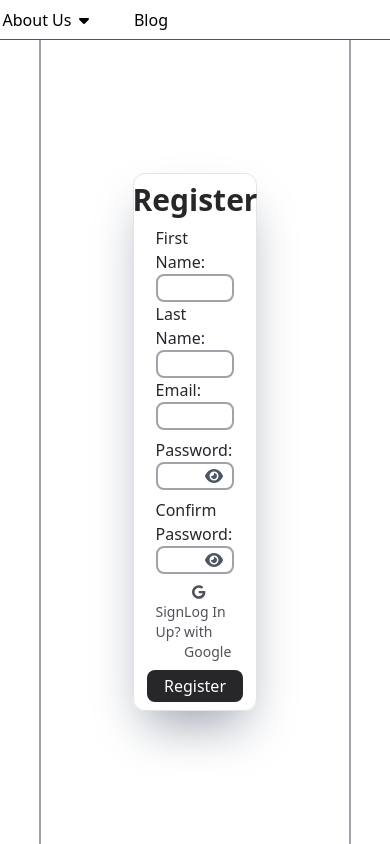
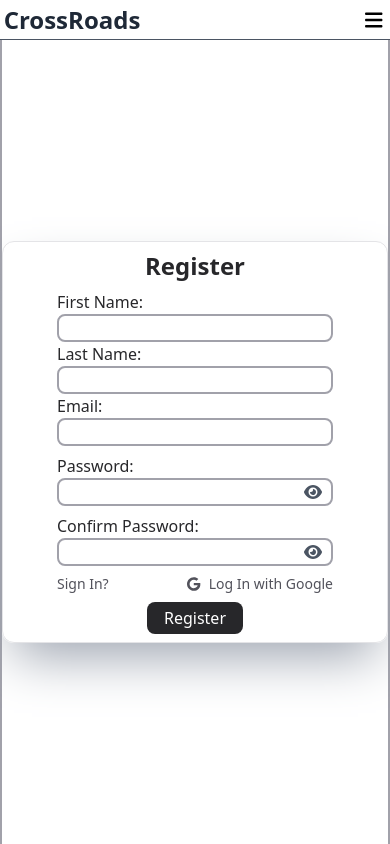
Before and after one commit to JohnIvn/CrossRoads, a React (Vite) app in the folder Frontend/: page /crossroad/register in a window 390 px wide. Built offline with nearby package versions, Linux system fonts and the light colour scheme.

Commit message:
fixed page responsiveness exception with the header

```diff
--- a/Frontend/src/pages/Account/Login.jsx
+++ b/Frontend/src/pages/Account/Login.jsx
@@ -19,7 +19,7 @@ export default function Login() {
 		>
 
 			<form
-				className="flex flex-col justify-center items-center w-2/5 gap-2 border border-zinc-200 h-2/5 p-2 shadow-2xl shadow-gray-400 rounded-xl"
+				className="flex flex-col justify-center items-center w=3/5 md:w-2/5 gap-2 border border-zinc-200 h-auto p-2 shadow-2xl shadow-gray-400 rounded-xl"
 				action=""
 			>
 
--- a/Frontend/src/pages/Account/Register.jsx
+++ b/Frontend/src/pages/Account/Register.jsx
@@ -11,18 +11,17 @@ export default function Register() {
 		setVisible(prev => !prev)
 	}
 
-
 	return (
 
 		<section
 			className='flex flex-col justify-center items-center w-full h-full border-zinc-400 border-x-2'
 		>
 			<form
-				className="flex flex-col justify-center items-center w-2/5 gap-2 border border-zinc-200 h-auto p-2 shadow-2xl shadow-gray-400 rounded-xl"
+				className="flex flex-col justify-center items-center w-full md:w-2/5 gap-2 border border-zinc-200 h-auto p-2 shadow-2xl shadow-gray-400 rounded-xl transition-all duration-300"
 				action=""
 			>
 				<h1
-					className='flex text-center justify-center items-center flex-wrap text-3xl font-bold text-zinc-800'
+					className='flex text-center justify-center items-center flex-wrap text-2xl md:text-3xl font-bold text-zinc-800 transition-all duration-300'
 				>
 					Register
 				</h1>
@@ -131,9 +130,9 @@ export default function Register() {
 				>
 					<Link
 						className="font-medium text-sm transition-all duration-300 text-zinc-600 hover:text-zinc-950"
-						to='/crossroad/register'
+						to='/crossroad/login'
 					>
-						Sign Up?
+						Sign In?
 					</Link>
 
 					<Link
--- a/Frontend/src/pages/Capture/Capture.jsx
+++ b/Frontend/src/pages/Capture/Capture.jsx
@@ -8,7 +8,7 @@ export default function Capture() {
 			className='flex flex-col justify-center items-center w-full h-full border-zinc-400 border-x-2 gap-4'
 		>
 			<h1
-				className='flex text-center justify-center items-center flex-wrap w-1/3 h-24 text-5xl font-bold text-zinc-800'
+				className='flex text-center justify-center items-center flex-wrap w-64 lg:w-96 h-auto text-3xl lg:text-5xl font-bold text-zinc-800 transition-all'
 			>
 				Connect to stores around the Globe
 			</h1>
--- a/Frontend/src/pages/Capture/CaptureRouter.jsx
+++ b/Frontend/src/pages/Capture/CaptureRouter.jsx
@@ -11,7 +11,7 @@ export default function CaptureRouter() {
 		>
 			<CaptureHeader />
 			<div
-				className='flex flex-col justify-start items-center w-4/5 h-full mt-10'
+				className='flex flex-col justify-start items-center w-full lg:w-4/5 h-full mt-10 transition-all duration-300'
 			>
 				<Routes>
 					<Route path="" element={<Capture/>} />
--- a/Frontend/src/partials/CaptureHeader.jsx
+++ b/Frontend/src/partials/CaptureHeader.jsx
@@ -1,11 +1,9 @@
 import { FontAwesomeIcon } from '@fortawesome/react-fontawesome';
-import { faCaretDown, faCaretUp } from '@fortawesome/free-solid-svg-icons';
+import { faBars, faCaretDown, faCaretUp } from '@fortawesome/free-solid-svg-icons';
 import { useState } from 'react';
 import { Link } from 'react-router-dom';
-
 export default function CaptureHeader() {
 	const [activeDropdown, setActiveDropdown] = useState(null);
-
 	const headerButtons = [
 		{
 			label: 'Services',
@@ -24,21 +22,31 @@ export default function CaptureHeader() {
 	const toggleMenu = (index) => {
 		setActiveDropdown((prevIndex) => (prevIndex === index ? null : index));
 	};
+
+	const toggleSmallMenu = () => {
+		setSmallDropdown(smallDropdown => !smallDropdown)
+	}
+
 	return (
 
 		<header
 			className="flex flex-col justify-start items-center w-full border-b border-b-gray-600 transition-all duration-300 overflow-hidden fixed backdrop-blur-md"
 			style={{ height: activeDropdown !== null ? '16rem' : '2.5rem' }}
 		>
-			<div className="flex justify-center items-center w-full h-10 gap-96">
-				<div className="flex justify-start items-center h-10 gap-2 w-auto">
+			<div
+				className="flex justify-between lg:justify-between items-center w-full lg:w-3/4 h-10 transition-all duration-300"
+			>
+				<div
+					className="flex justify-start items-center h-10 gap-2 w-auto"
+
+				>
 					<Link className="flex justify-center items-center w-36 text-gray-800 text-2xl font-bold" to="/crossroad">
 						CrossRoads
 					</Link>
 					{headerButtons.map((item, index) => (
 						<button
 							key={index}
-							className="flex justify-center items-center w-32 h-4/5 gap-2 font-medium text-black rounded-lg outline-none  hover:bg-gray-600 hover:text-white transition-all duration-500"
+							className="hidden md:flex justify-center items-center w-auto p-4 lg:w-32 lg:p-0 h-4/5 gap-2 font-medium text-black rounded-lg outline-none  hover:bg-gray-600 hover:text-white transition-all duration-500"
 							onClick={() => toggleMenu(index)}
 						>
 							{item.label}
@@ -47,16 +55,18 @@ export default function CaptureHeader() {
 					))}
 					<a
 						href="/"
-							className="flex justify-center items-center w-auto px-4 h-4/5 gap-2 font-medium text-black rounded-lg outline-none  hover:bg-gray-600 hover:text-white transition-all duration-500"
+						className="hidden lg:flex justify-center items-center w-auto px-4 h-4/5 gap-2 font-medium text-black rounded-lg outline-none  hover:bg-gray-600 hover:text-white transition-all duration-500"
 					>
 						Blog
 					</a>
 				</div>
 
-				<div className="flex justify-start items-center h-full w-auto gap-2">
+				<div
+					className="hidden lg:flex justify-start items-center h-full w-auto gap-2"
+				>
 					<Link
 						to="/"
-							className="flex justify-center items-center w-32 h-4/5 gap-2 font-medium text-black rounded-lg outline-none  hover:bg-gray-600 hover:text-white transition-all duration-500"
+						className="flex justify-center items-center w-32 h-4/5 gap-2 font-medium text-black rounded-lg outline-none  hover:bg-gray-600 hover:text-white transition-all duration-500"
 					>
 						Contact Us
 					</Link>
@@ -67,13 +77,45 @@ export default function CaptureHeader() {
 						Try it now
 					</Link>
 				</div>
+				<div
+					className='flex lg:hidden '
+				>
+					<button
+						type='button'
+						onClick={() => toggleMenu(3)}
+						className='flex justify-center items-center w-8 h-8 text-xl rounded-lg outline-none hover:text-white hover:bg-zinc-800 transition-all duration-300'
+					>
+						{<FontAwesomeIcon icon={faBars} />}
+					</button>
+
+
+				</div>
+
+
 			</div>
 
 			{activeDropdown !== null && (
 				<div
-					className="flex justify-start items-center w-3/4 h-full gap-10 text-white py-4 px-10 overflow-hidden"
+					className="flex justify-center items-center w-full lg:w-3/4 h-full gap-2 lg:gap-10 text-white lg:py-4 px-2 lg:px-10 overflow-hidden transition-all duration-300"
 				>
-					{headerButtons[activeDropdown].content.map((item, index) => (
+					{activeDropdown !== null && (
+						<div
+							className="flex justify-around items-start w-full lg:w-3/4 h-full gap-4 lg:gap-8 text-white lg:py-4 px-2 lg:px-10 overflow-hidden transition-all duration-300 border"
+						>
+							<h1>Hello</h1>
+							<div
+								className='flex justify-center items-center'
+							>
+								<Link to=''>Blog</Link>
+								<Link to=''>Try it Now</Link>
+								<Link to=''>Contact Us</Link>
+							</div>
+
+						</div>
+					)}
+
+
+					{activeDropdown < 3 && headerButtons[activeDropdown].content.map((item, index) => (
 						<a key={index} href=''
 							className="flex justify-center items-center text-lg text-black w-64 h-48 font-medium transition-all duration-200 rounded-md border-zinc-800 border hover:bg-zinc-950 hover:text-white"
 						>
@@ -82,6 +124,7 @@ export default function CaptureHeader() {
 					))}
 				</div>
 			)}
+
 		</header>
 
 	)
```
